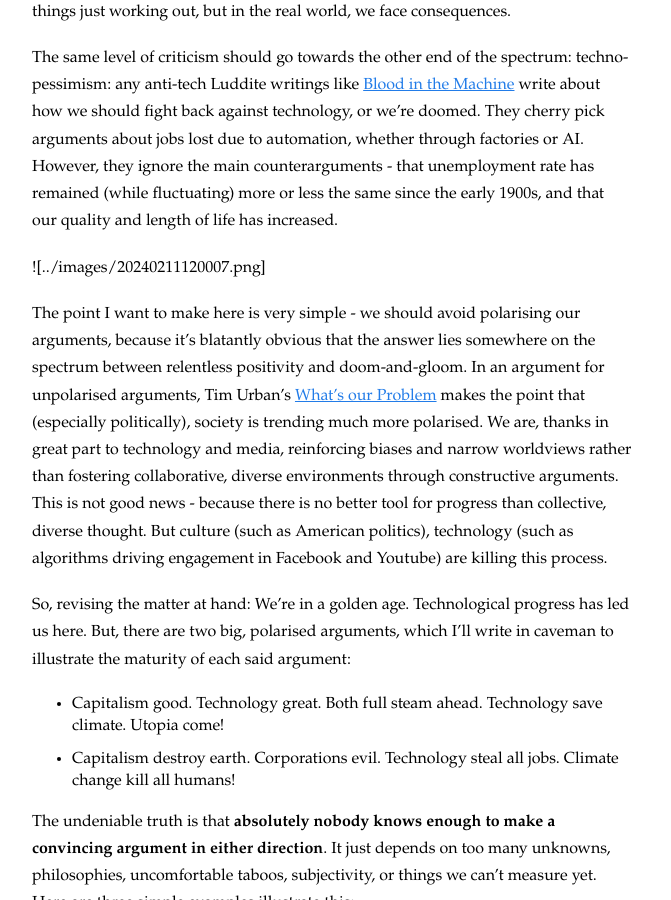
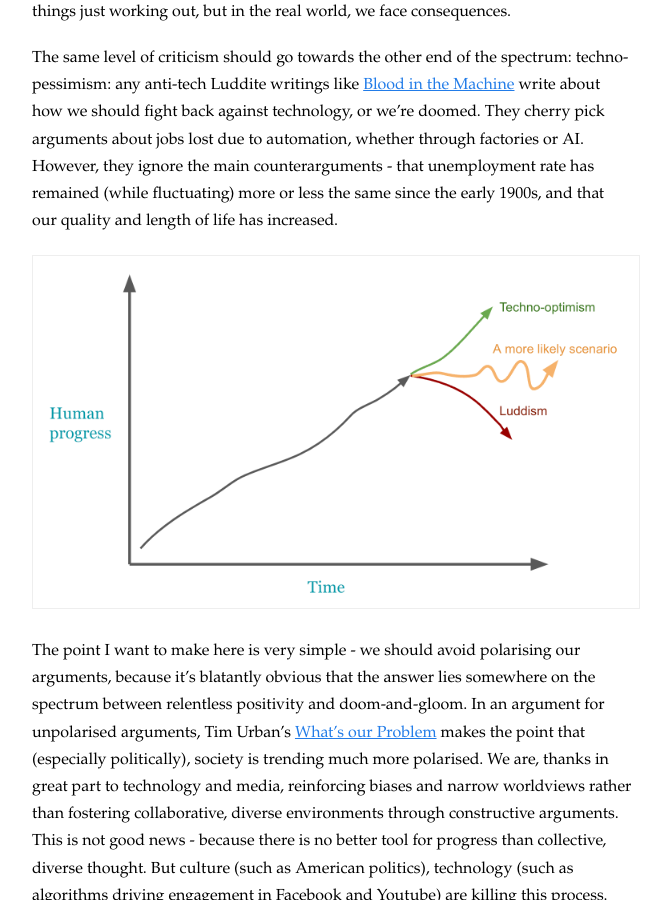
Before and after one commit to ryan-anderson-ds/ryan-anderson-ds.github.io, a Jekyll site: the page built from _posts/2024-02-14-Has-capitalism-doomed-humanity.md, in a window 1280 px wide and 900 px high, scrolled down 2076 px. Shown: the whole window, without its empty margins (308-979 px from the left). Built offline with Jekyll 4.4.1, drawn with Linux system fonts in a browser that asks for light colours.

Commit message:
Update 2024-02-14-Has-capitalism-doomed-humanity.md

```diff
--- a/_posts/2024-02-14-Has-capitalism-doomed-humanity.md
+++ b/_posts/2024-02-14-Has-capitalism-doomed-humanity.md
@@ -35,7 +35,7 @@ There's no reason that human progress should follow a linear curve.
 
 The same level of criticism should go towards the other end of the spectrum: techno-pessimism: any anti-tech Luddite writings like [Blood in the Machine](https://www.goodreads.com/en/book/show/59801798) write about how we should fight back against technology, or we're doomed. They cherry pick arguments about jobs lost due to automation, whether through factories or AI. However, they ignore the main counterarguments - that unemployment rate has remained (while fluctuating) more or less the same since the early 1900s, and that our quality and length of life has increased.
 
-![../images/20240211120007.png]
+![Its not linear](../images/20240211120007.png)
 
 The point I want to make here is very simple - we should avoid polarising our arguments, because it's blatantly obvious that the answer lies somewhere on the spectrum between relentless positivity and doom-and-gloom. In an argument for unpolarised arguments, Tim Urban's [What's our Problem](https://www.goodreads.com/en/book/show/102146148) makes the point that (especially politically), society is trending much more polarised. We are, thanks in great part to technology and media, reinforcing biases and narrow worldviews rather than fostering collaborative, diverse environments through constructive arguments. This is not good news - because there is no better tool for progress than collective, diverse thought. But culture (such as American politics), technology (such as algorithms driving engagement in Facebook and Youtube) are killing this process.
 
```
